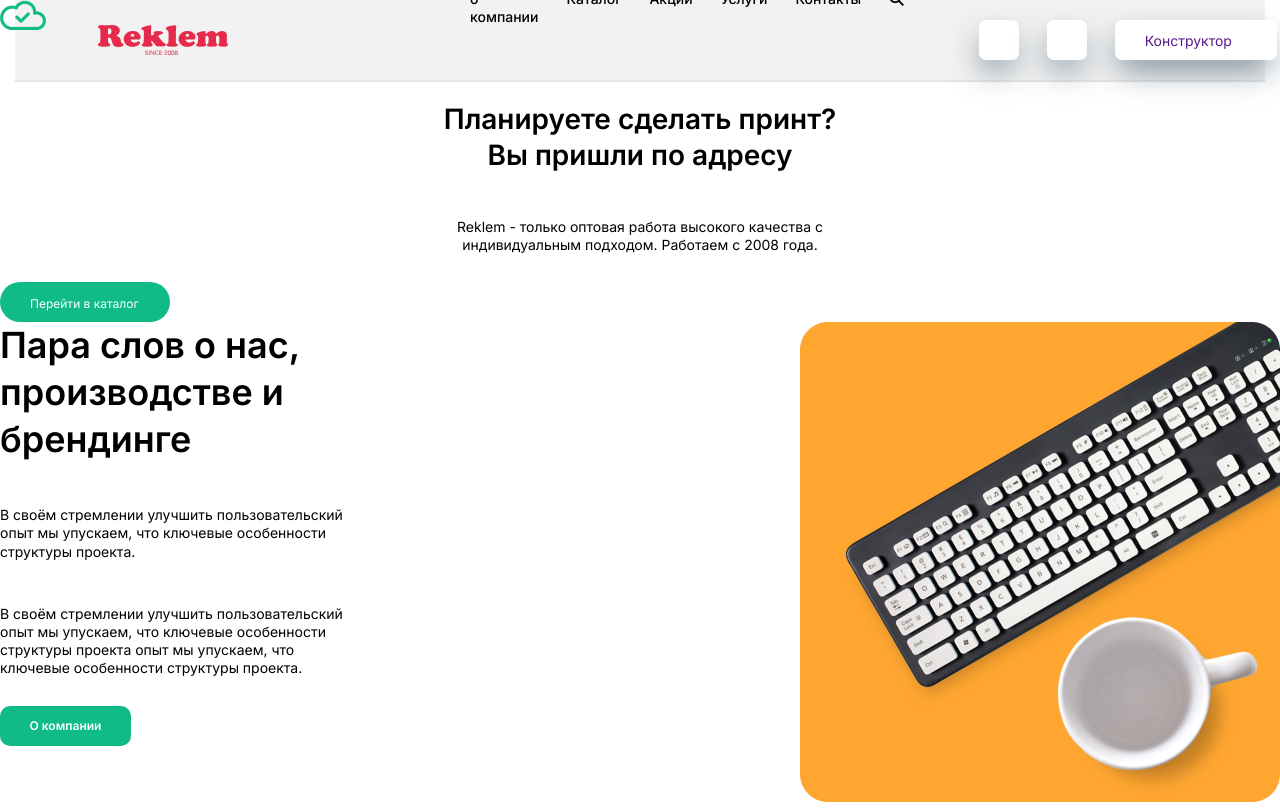
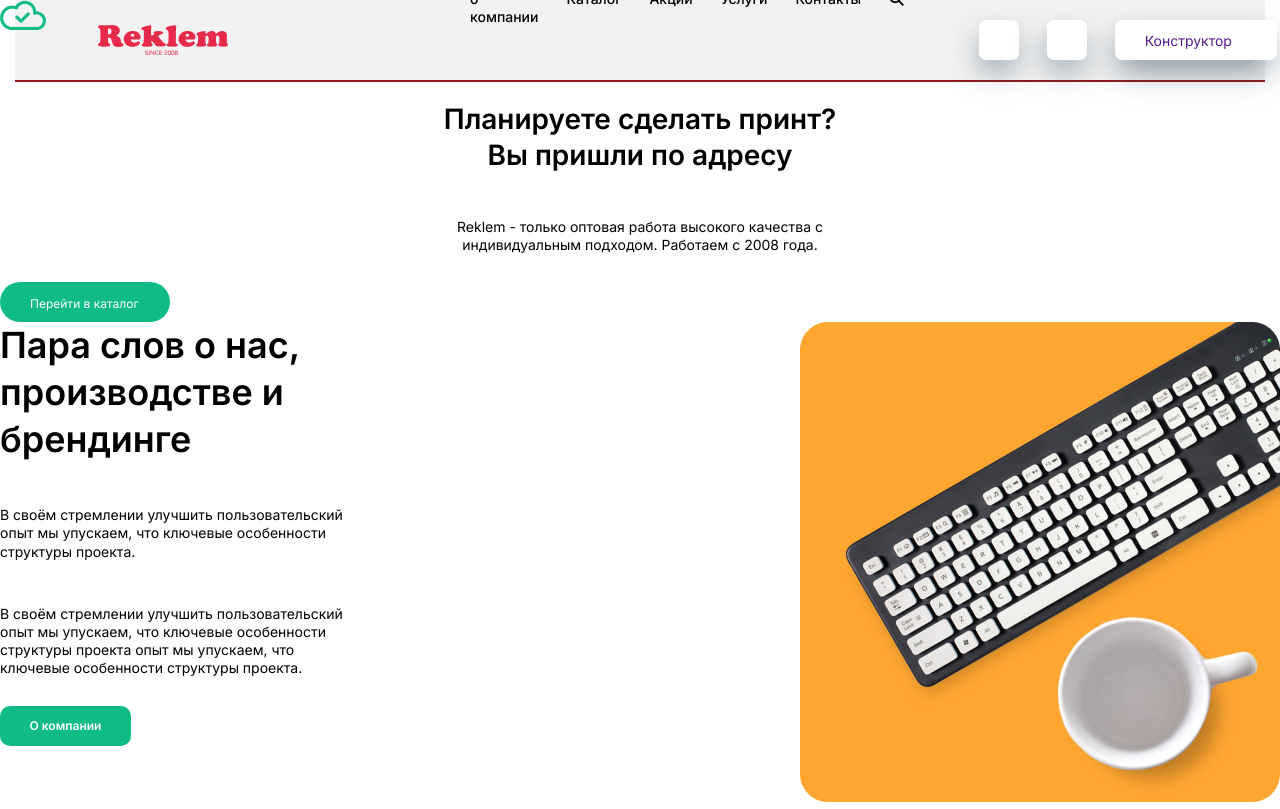
Before and after one commit to baer2006/reklem, a plain HTML site: page index.html in a window 1280 px wide. Shown: the top 809 px of the page. Drawn offline with Linux system fonts and the light colour scheme.

```diff
--- a/css/style.css
+++ b/css/style.css
@@ -112,7 +112,7 @@
 .line{
     max-width: 1366px;
     height: 2px;
-    background-color: #E5E5E5;
+    background-color: #8f1b1b;
 }
 .tema{
     text-align: center;
```
